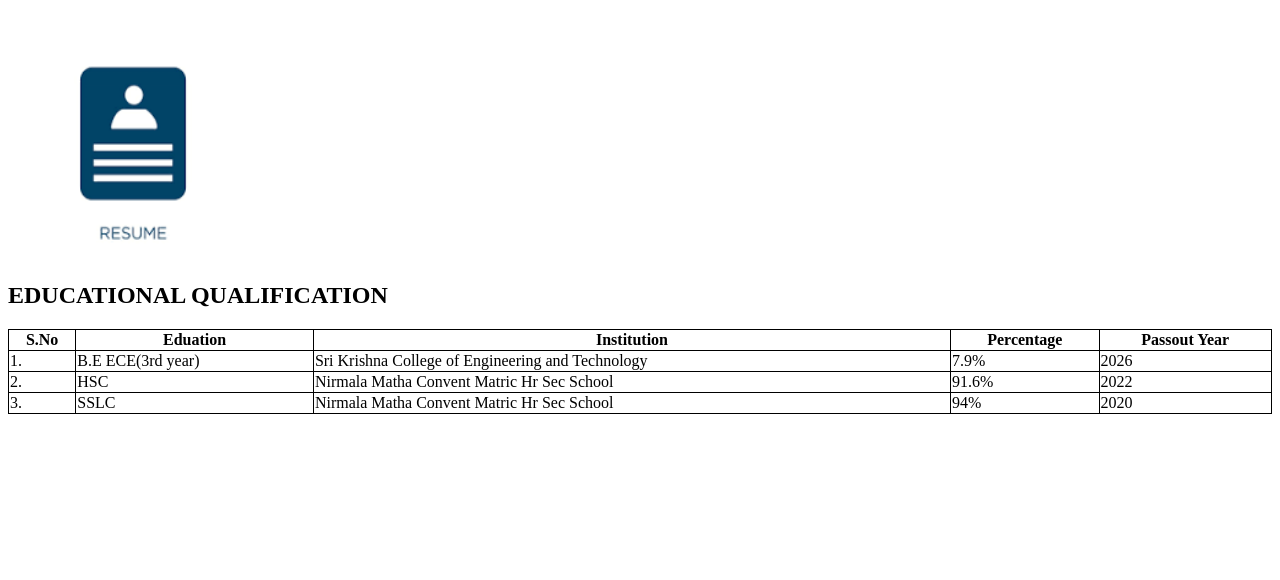
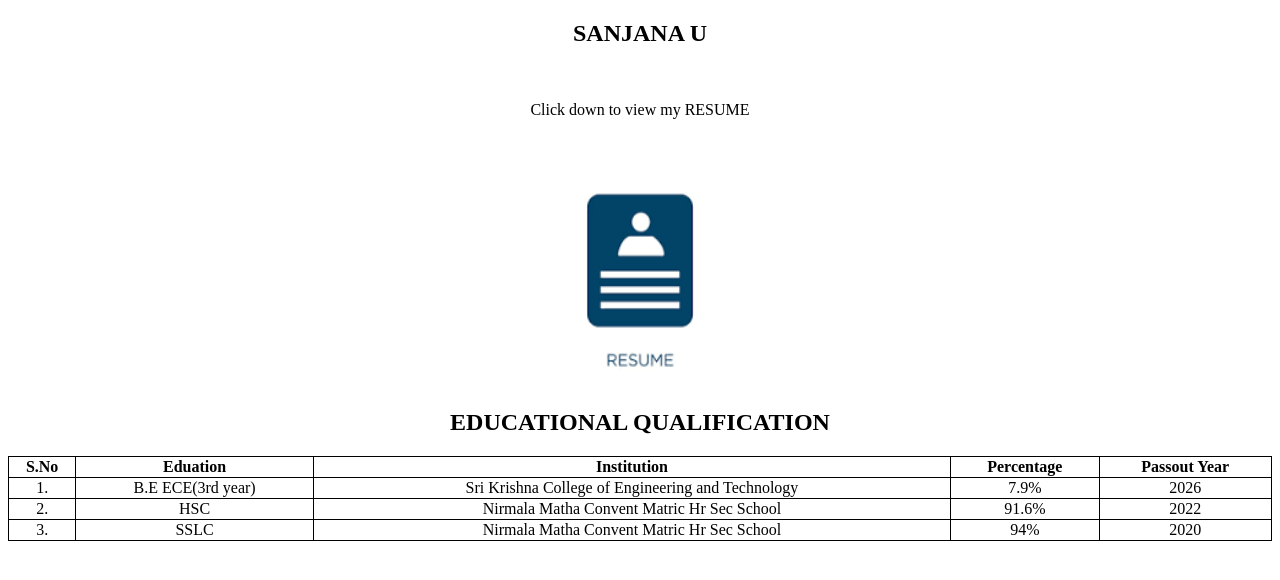
Before and after one commit to Sanjanaumapathy19/resume, a plain HTML site: page index.html in a window 1280 px wide. Drawn offline with Linux system fonts and the light colour scheme.

Commit message:
Update index.html

```diff
--- a/index.html
+++ b/index.html
@@ -7,7 +7,11 @@
         }
         </style>
 </head>
-<body>
+<body style="text-align: center;">
+        <h2>SANJANA U</h2>
+        <br>
+        <p>Click down to view my RESUME</p>
+
     <a href="resume\resumeee.pdf" target="_blank">
     <img src="images\resume.png" alt="image" height="250px" width="250px"></a>
     <h2>EDUCATIONAL QUALIFICATION</h2>
```
